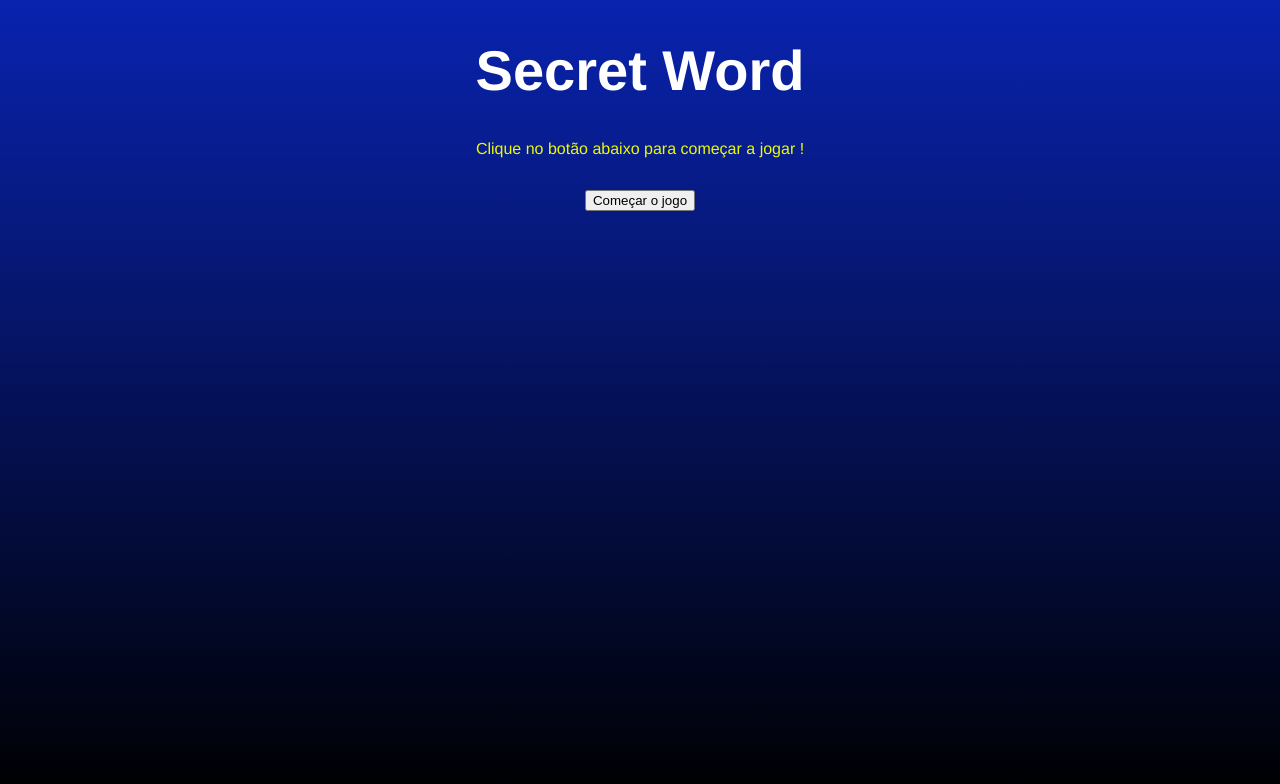
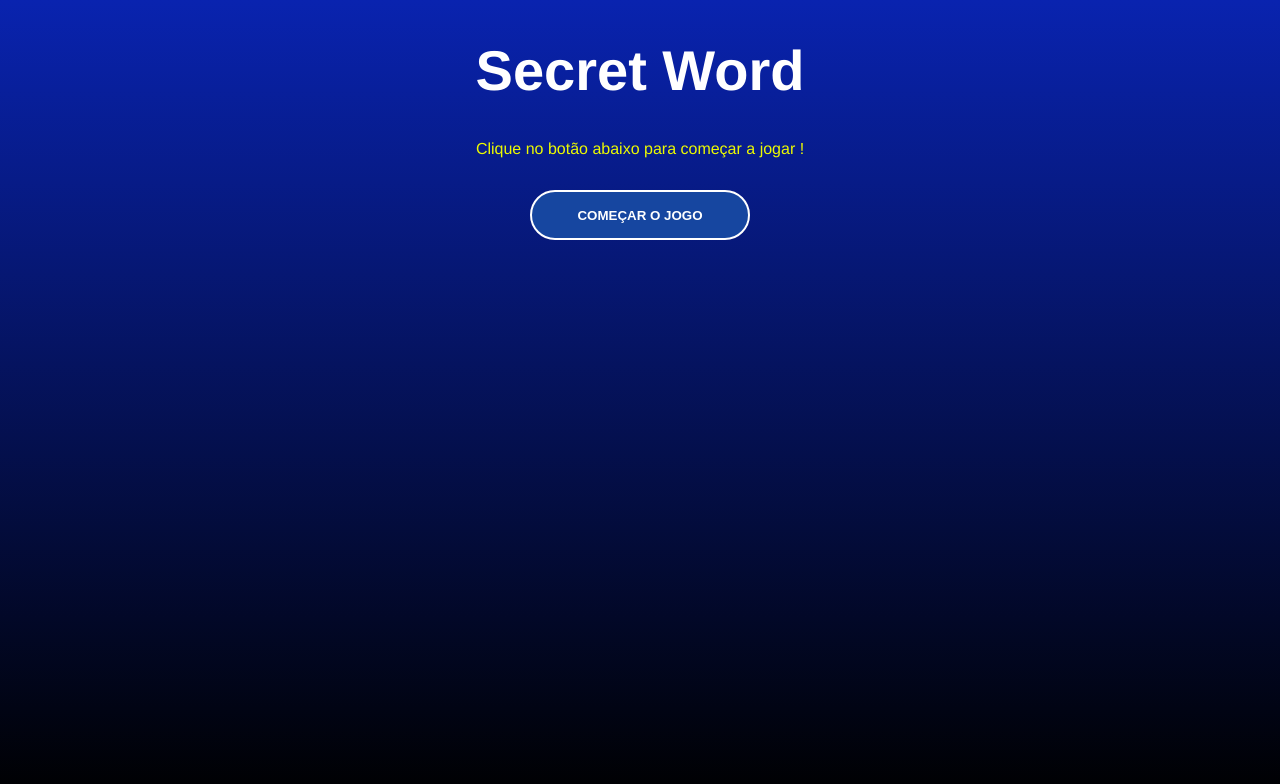
Before and after one commit to Sr-Ryuk/SecretWord_game, a React (Vite) app: page / in a window 1280 px wide. Shown: the top 784 px of the page. Built offline with nearby package versions, Linux system fonts and the light colour scheme.

Commit message:
Estilizando componentes de forma global

```diff
--- a/src/index.css
+++ b/src/index.css
@@ -9,3 +9,21 @@
   background: linear-gradient(180deg, rgba(9, 35, 175, 1) 0%, rgba(0, 0, 0, 1) 100%);
   color: white;
 }
+
+button {
+  background: #1646a0;
+  color: #fff;
+  padding: 0 45px;
+  border: 2px solid #fff;
+  border-radius: 25px;
+  height: 50px;
+  text-transform: uppercase;
+  font-weight: bold;
+  font: 1.2em;
+  cursor: pointer;
+  transition: .4s;
+}
+
+button:hover {
+  background-color: #0923af;
+}
```
